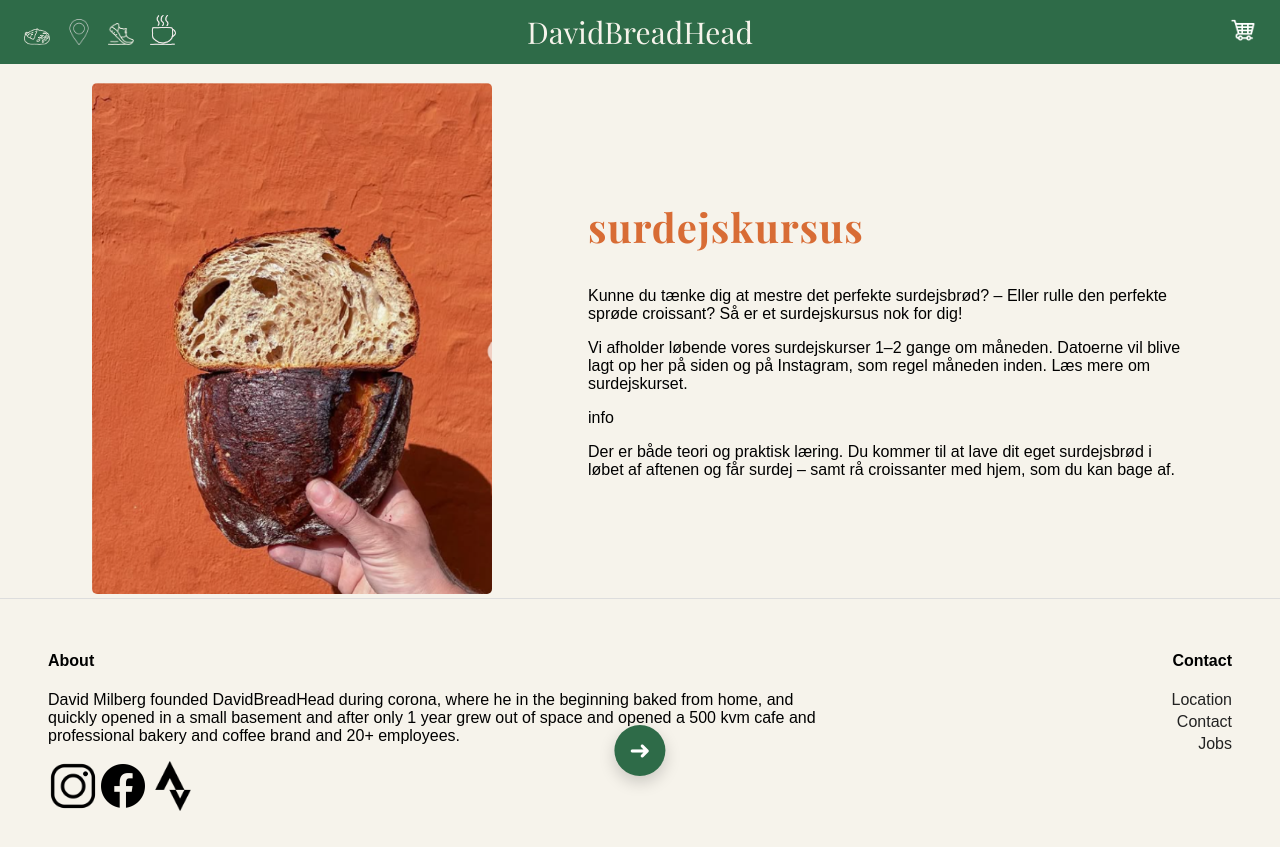
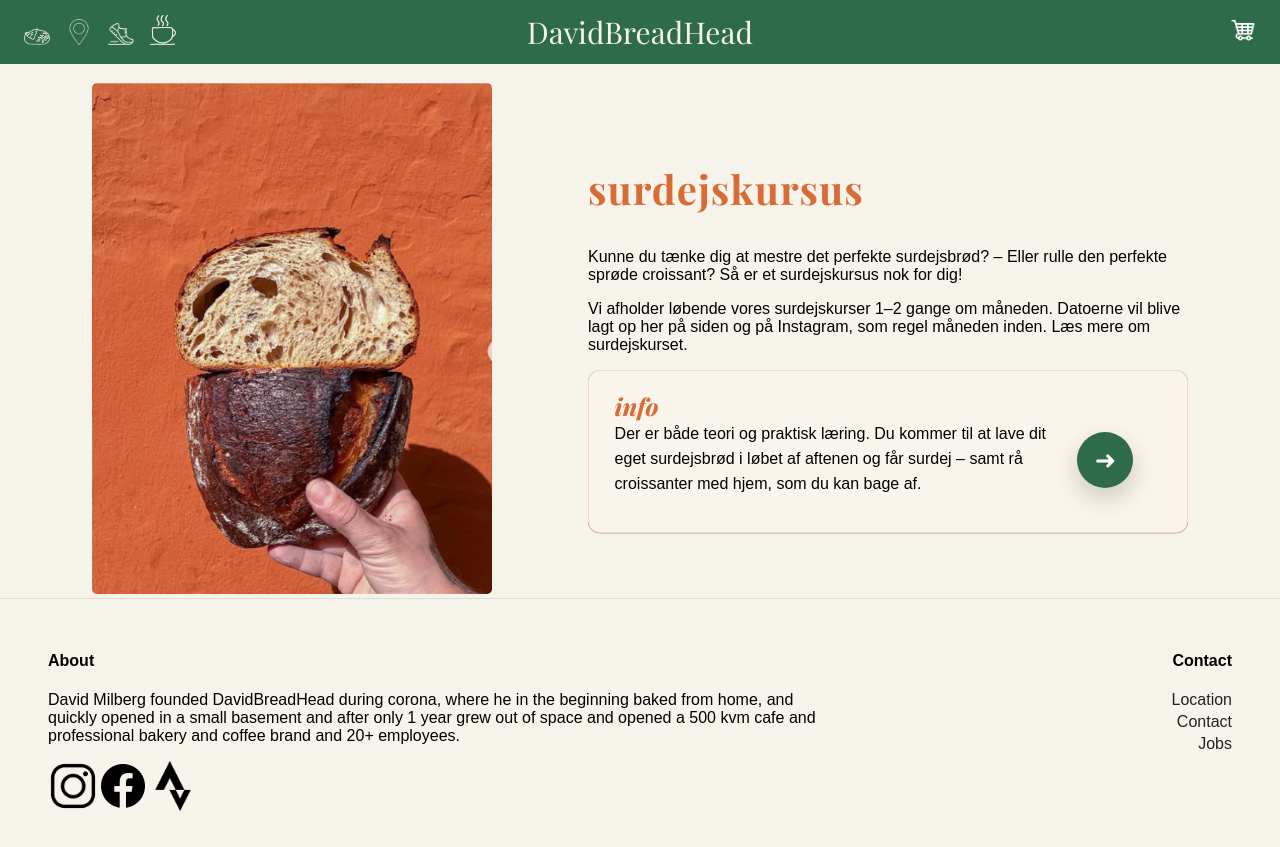
Before and after one commit to camillakthomsen/davidbreadheadapp, a React (Create React App) app: page /sourdough in a window 1280 px wide. Built offline with nearby package versions, Linux system fonts and the light colour scheme.

Commit message:
small technical changes, sourdough info and buttons

```diff
--- a/src/components/Home.js
+++ b/src/components/Home.js
@@ -35,7 +35,7 @@
         aria-label="Gå til forsiden"
         title="Gå til forsiden"
       >
-        ↓
+        ⬇
       </button>
     </div>
   );
--- a/src/components/Sourdough.js
+++ b/src/components/Sourdough.js
@@ -1,6 +1,7 @@
 import { useState } from "react";
 import Surdejskursus from "../pictures/surdejskursus.png";
 import Footer from "../components/Footer";
+import "../style/Sourdough.css";
 
 export default function Sourdough() {
   const infoTexts = [
--- a/src/style/Home.css
+++ b/src/style/Home.css
@@ -30,9 +30,9 @@
   border: none;
   background: #2e6b48;
   color: #fff;
+  width: 3.5rem;
+  height: 3.5rem;
   font-size: 1.6rem;
-  width: 3.2rem;
-  height: 3.2rem;
   border-radius: 999px;
   cursor: pointer;
   box-shadow: 0 6px 16px rgba(0,0,0,.18);
--- a/src/style/HomePage.css
+++ b/src/style/HomePage.css
@@ -95,6 +95,7 @@
   gap: 0.5rem;                 /* lille afstand mellem tekst og ikon */
   transition: background-color 0.2s ease;
   width: 2.2cm;
+  text-decoration: none;
 }
 
 .buttonsurdej {
@@ -111,4 +112,5 @@
   gap: 0.5rem;                 /* lille afstand mellem tekst og ikon */
   transition: background-color 0.2s ease;
   width: 2.6cm;
+  text-decoration: none;
 }
--- a/src/style/Sourdough.css
+++ b/src/style/Sourdough.css
@@ -1,16 +1,14 @@
 
 /* Boksen omkring hele info-delen */
 .info-box {
-  border: 1.5px solid rgba(0, 0, 0, 0.25); /* den tynde ramme */
-  border-radius: 12px;                     /* let afrundede hjørner */
-  background-color: #f9f5ec;               /* let beige som resten af siden */
-  padding: 1rem 1.25rem;                   /* luft indeni */
-  display: flex;
-  flex-direction: column;
-  gap: 0.75rem;
-  width: fit-content;                      /* gør boksen kun så bred som indholdet */
-  box-shadow: 0 2px 6px rgba(16, 15, 15, 0.644);
+  border: 0.2px solid #d86b3532;
+  border-radius: 12px;
+  background-color: #f9f5ec;
+  padding: 1.2rem 1.6rem;
+  box-shadow: 0 0.2px 0.5px rgba(16, 15, 15, 0.644);
+  max-width: 800px;
 }
+
 
 /* "info"-overskrift */
 .info-title {
@@ -18,7 +16,7 @@
   font-style: italic;
   font-weight: 800;
   color: #d86c35;
-  font-size: 1.4rem;
+  font-size: 1.5rem;
 }
 
 /* Tekst og pil ved siden af hinanden */
@@ -27,33 +25,35 @@
   align-items: center;
   justify-content: space-between;
   gap: 1rem;
+  margin-bottom: 1rem;
 }
 
 /* Pilen */
 .enter-btn.small {
-  position: static;
-  transform: none;
-  width: 2.4rem;
-  height: 2.4rem;
-  font-size: 1.3rem;
-  border-radius: 999px;
+  position: static !important;         /* tving den ind i layoutet */
+  width: 3.5rem;
+  height: 3.5rem;
+  font-size: 1.6rem;
+  border-radius: 50%;                  /* helt rund */
   background: #2e6b48;
   color: #fff;
   border: none;
   cursor: pointer;
-  box-shadow: 0 4px 12px rgba(0, 0, 0, 0.15);
   display: flex;
   align-items: center;
   justify-content: center;
-  transition: all 0.2s ease;
+  margin-left: 1.5rem;
+  box-shadow: 0 10px 25px rgba(0, 0, 0, 0.18);
+  transition: box-shadow 0.15s ease;
 }
 
-.enter-btn.small:hover {
-  transform: translateY(1px);
-  opacity: 0.95;
+
+.info-box .enter-btn.small:hover {
+  box-shadow: 0 6px 18px rgba(0, 0, 0, 0.22);
 }
 
 .info-content p {
   margin: 0;
   line-height: 1.55;
+  max-width: 450px;
 }
```
